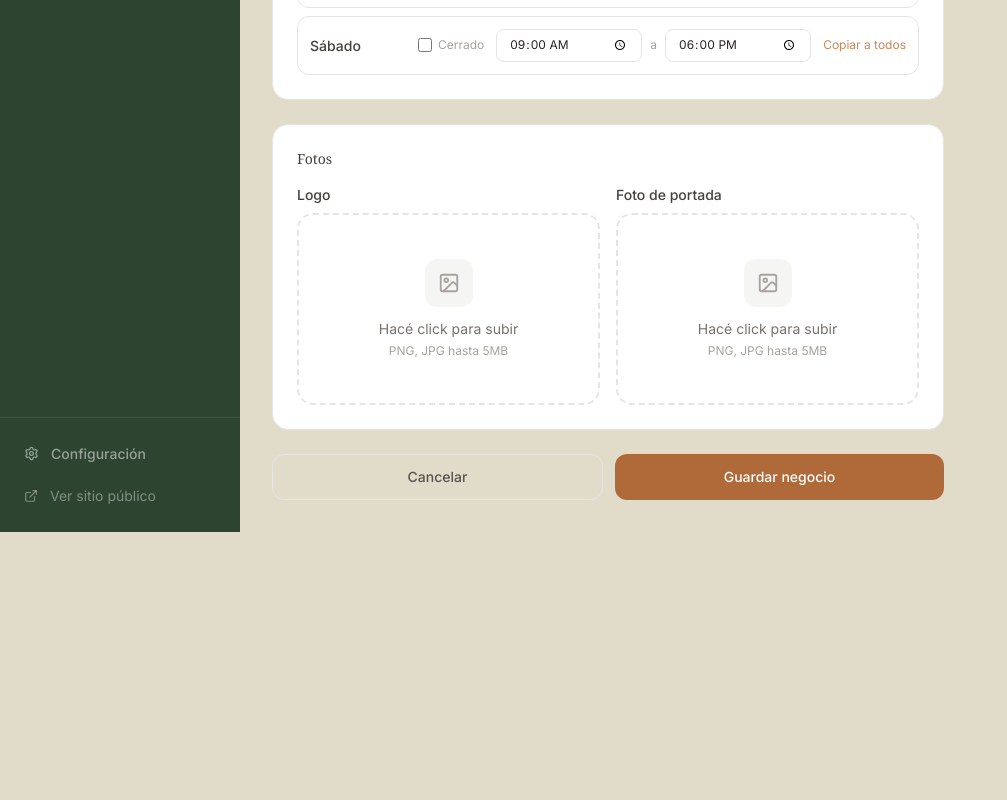
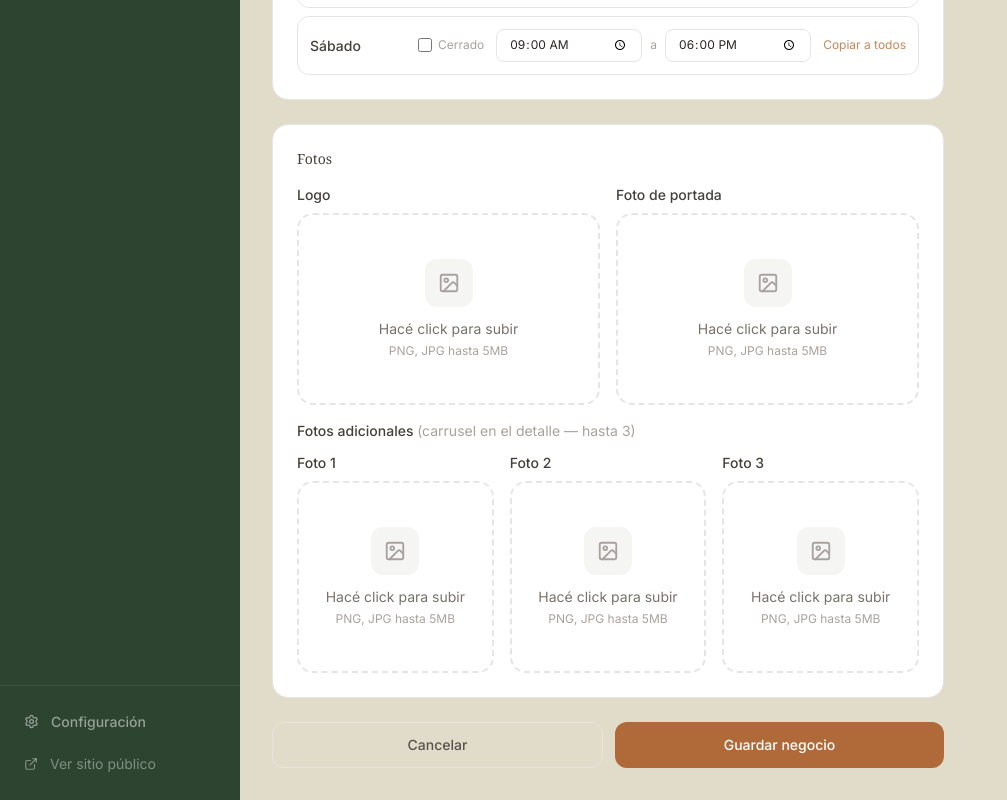
Before and after one commit to VMGaray/calamuchita-app, a Next.js app: page /admin/negocios/nuevo in a window 1280 px wide. Shown: the part 2001-2801 px from the top of the page, without its empty margins (0-1007 px from the left). Before the commit the page ends 2533 px from the top, so only its background shows below. Built offline with nearby package versions, Linux system fonts and the light colour scheme.

Commit message:
nuevos cambios

```diff
--- a/src/components/admin/AdminNegocioEdit.tsx
+++ b/src/components/admin/AdminNegocioEdit.tsx
@@ -39,7 +39,9 @@ const subcategoryOptions: Record<string, string[]> = {
 const pueblos = [
   "Villa General Belgrano", "Los Reartes", "Santa Rosa de Calamuchita",
   "La Cumbrecita", "Yacanto", "Amboy", "Villa Ciudad de América",
-  "Embalse", "Villa del Dique",
+  "Embalse", "Villa del Dique", "Villa Rumipal", "Villa Alpina",
+  "Villa Berna", "Villa Ciudad Parque", "La Cruz", "Intiyaco",
+  "Potrero de Garay", "Villa Quillinzo",
 ]
 
 interface Props { id: string }
@@ -51,6 +53,7 @@ export default function AdminNegocioEdit({ id }: Props) {
   const [error, setError] = useState<string | null>(null)
   const [success, setSuccess] = useState(false)
   const [horarios, setHorarios] = useState<HorarioDay[]>([])
+  const [galleryPhotos, setGalleryPhotos] = useState<(string | null)[]>([null, null, null])
 
   const [form, setForm] = useState({
     name: "",
@@ -124,6 +127,17 @@ export default function AdminNegocioEdit({ id }: Props) {
         .order("day_of_week")
 
       if (horariosData) setHorarios(horariosData)
+
+      const { data: photosData } = await supabase
+        .from("business_photos")
+        .select("url")
+        .eq("business_id", id)
+
+      if (photosData) {
+        const urls = photosData.map((p: any) => p.url as string)
+        setGalleryPhotos([urls[0] || null, urls[1] || null, urls[2] || null])
+      }
+
       setLoading(false)
     }
     fetch()
@@ -174,6 +188,14 @@ export default function AdminNegocioEdit({ id }: Props) {
       await supabase.from("business_hours").delete().eq("business_id", id)
       await supabase.from("business_hours").insert(
         horarios.map(h => ({ ...h, business_id: id }))
+      )
+    }
+
+    await supabase.from("business_photos").delete().eq("business_id", id)
+    const validPhotos = galleryPhotos.filter(Boolean) as string[]
+    if (validPhotos.length > 0) {
+      await supabase.from("business_photos").insert(
+        validPhotos.map(url => ({ business_id: id, url }))
       )
     }
 
@@ -382,6 +404,24 @@ export default function AdminNegocioEdit({ id }: Props) {
             <ImageUpload value={form.logo_url} onChange={(url) => handleChange("logo_url", url)} folder="logos" label="Logo" />
             <ImageUpload value={form.cover_url} onChange={(url) => handleChange("cover_url", url)} folder="covers" label="Foto de portada" />
           </div>
+          <div>
+            <p className="text-sm font-medium text-stone-700 mb-1">Fotos adicionales <span className="text-stone-400 font-normal">(carrusel en el detalle — hasta 3)</span></p>
+            <div className="grid grid-cols-1 md:grid-cols-3 gap-4 mt-3">
+              {[0, 1, 2].map(i => (
+                <ImageUpload
+                  key={i}
+                  value={galleryPhotos[i]}
+                  onChange={url => {
+                    const next = [...galleryPhotos]
+                    next[i] = url
+                    setGalleryPhotos(next)
+                  }}
+                  folder="gallery"
+                  label={`Foto ${i + 1}`}
+                />
+              ))}
+            </div>
+          </div>
         </div>
 
         {/* PDF */}
--- a/src/components/admin/AdminNegocioForm.tsx
+++ b/src/components/admin/AdminNegocioForm.tsx
@@ -74,6 +74,7 @@ export default function AdminNegocioForm() {
   const [loading, setLoading] = useState(false)
   const [error, setError] = useState<string | null>(null)
   const [horarios, setHorarios] = useState<HorarioDay[]>([])
+  const [galleryPhotos, setGalleryPhotos] = useState<(string | null)[]>([null, null, null])
 
   const [form, setForm] = useState({
     name: "",
@@ -187,13 +188,21 @@ export default function AdminNegocioForm() {
       return
     }
 
-    if (horarios.length > 0) {
+    const validPhotos = galleryPhotos.filter(Boolean) as string[]
+    if (horarios.length > 0 || validPhotos.length > 0) {
       const { data: saved } = await supabase
         .from("businesses").select("id").eq("slug", uniqueSlug).single()
       if (saved) {
-        await supabase.from("business_hours").insert(
-          horarios.map(h => ({ ...h, business_id: saved.id }))
-        )
+        if (horarios.length > 0) {
+          await supabase.from("business_hours").insert(
+            horarios.map(h => ({ ...h, business_id: saved.id }))
+          )
+        }
+        if (validPhotos.length > 0) {
+          await supabase.from("business_photos").insert(
+            validPhotos.map(url => ({ business_id: saved.id, url }))
+          )
+        }
       }
     }
 
@@ -514,6 +523,24 @@ export default function AdminNegocioForm() {
             <ImageUpload value={form.cover_url} onChange={url => handleChange("cover_url", url)}
               folder="covers" label="Foto de portada" />
           </div>
+          <div>
+            <p className="text-sm font-medium text-stone-700 mb-1">Fotos adicionales <span className="text-stone-400 font-normal">(carrusel en el detalle — hasta 3)</span></p>
+            <div className="grid grid-cols-1 md:grid-cols-3 gap-4 mt-3">
+              {[0, 1, 2].map(i => (
+                <ImageUpload
+                  key={i}
+                  value={galleryPhotos[i]}
+                  onChange={url => {
+                    const next = [...galleryPhotos]
+                    next[i] = url
+                    setGalleryPhotos(next)
+                  }}
+                  folder="gallery"
+                  label={`Foto ${i + 1}`}
+                />
+              ))}
+            </div>
+          </div>
         </div>
 
         {/* PDF carta — solo gastronomía */}
--- a/src/lib/constants/categories.ts
+++ b/src/lib/constants/categories.ts
@@ -44,6 +44,7 @@ export const MASTER_CATEGORIES = {
     subcategories: [
       { label: "Hogar", icon: Armchair, bg: "bg-orange-50", color: "text-orange-700" },
       { label: "Indumentaria", icon: Shirt, bg: "bg-pink-50", color: "text-pink-600" },
+      { label: "Inmobiliarias", icon: Building, bg: "bg-blue-50", color: "text-blue-600" },
       { label: "Mascotas", icon: Dog, bg: "bg-amber-50", color: "text-amber-600" },
       { label: "Niños", icon: Baby, bg: "bg-indigo-50", color: "text-indigo-600" },
       { label: "Salud", icon: HeartPulse, bg: "bg-green-50", color: "text-green-600" },
```
